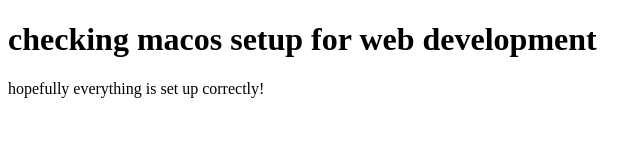
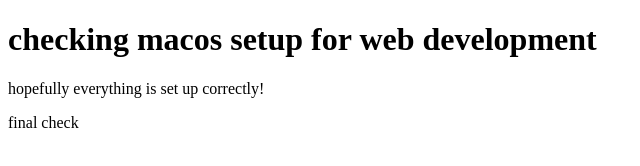
Before and after one commit to sajjaduxdev/macsetupcheck, a plain HTML site: page index.html in a window 1280 px wide. Shown: the full height of the page, 0-640 px from the left. Drawn offline with Linux system fonts and the light colour scheme.

Commit message:
first commit

```diff
--- a/index.html
+++ b/index.html
@@ -8,5 +8,6 @@
 <body>
     <h1>checking macos setup for web development</h1>
     <p>hopefully everything is set up correctly!</p>
+    <p>final check</p>
 </body>
 </html>
```
